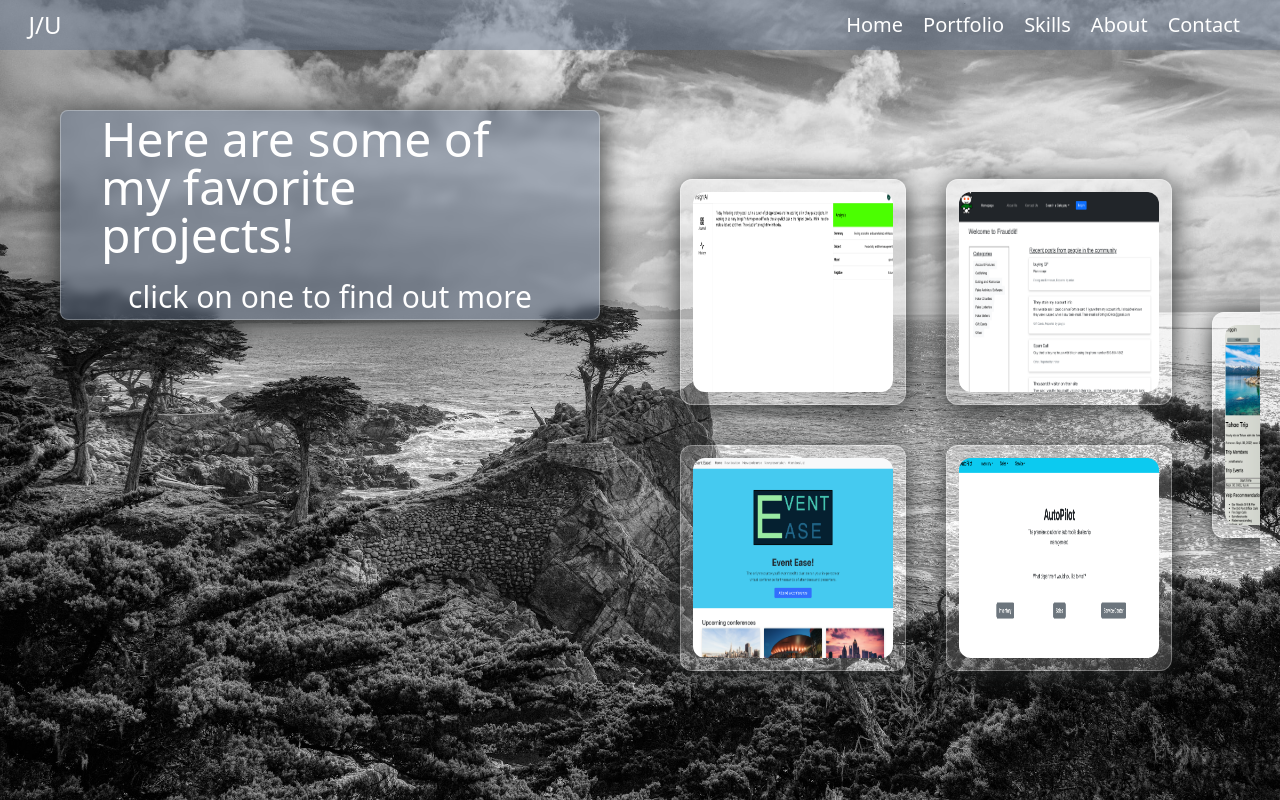
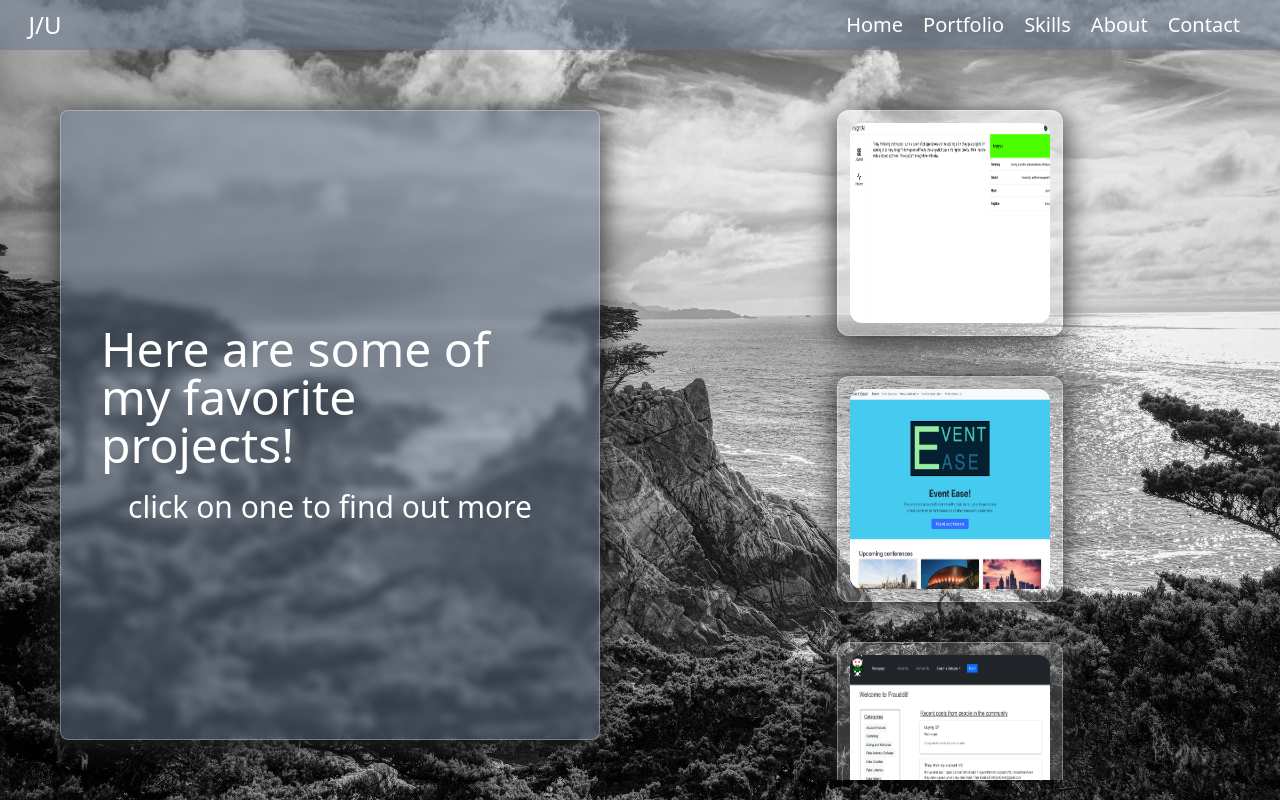
Before and after one commit to jduriu/portfolio, a Next.js app: page /portfolio in a window 1280 px wide. Built offline with nearby package versions, Linux system fonts and the light colour scheme.

Commit message:
resolve mobile responsive features, [WIP] tablet responsiveness

```diff
--- a/app/portfolio/page.tsx
+++ b/app/portfolio/page.tsx
@@ -23,16 +23,19 @@ export default function PortfolioPage() {
   return (
     <div className="h-full w-full">
       <div className="bg-pebblebeach bg-center bg-cover fixed top-0 w-full h-full" />
-      <div className="mt-[50px] fixed top-0 w-full h-[calc(100%-50px)] p-5 grid sm:grid-cols-4 grid-rows-4 sm:grid-rows-none overflow-y-scroll">
+      <div className="mt-[50px] fixed top-0 w-full h-[calc(100%-50px)] p-5
+        grid sm:grid-cols-4 grid-rows-4 sm:grid-rows-none overflow-y-scroll"
+      >
         <div
-          className={`${projectIsSelected ? "sm:col-span-3 sm:row-span-3 h-full" : "sm:col-span-2 row-span-1"}
-          sm:overflow-hidden sm:p-10
-          sm:h-full flex flex-wrap justify-center sm:items-center`}
+          className={`h-full flex flex-wrap justify-center sm:p-10 sm:items-center
+            ${projectIsSelected ? "row-span-3 sm:col-span-3 sm:overflow-hidden"
+            : "row-span-1 sm:row-span-3 sm:col-span-2"}
+          `}
         >
           <GlassPane
-            className={`${projectIsSelected ? "items-start justify-center h-full" : "items-center justify-center h-full"}
-            flex flex-col p-5
-            w-full rounded-lg backdrop-blur-sm sm:p-10 gap-5 sm:gap-10`}
+            className={`justify-center h-full flex flex-col p-5 w-full rounded-lg backdrop-blur-sm sm:p-10 gap-5 sm:gap-10
+              ${projectIsSelected ? "items-start" : "items-center"}
+            `}
             paneColor="bg-slate-500/50"
           >
               {projectIsSelected ? (
@@ -57,14 +60,20 @@ export default function PortfolioPage() {
           </GlassPane>
         </div>
         <div
-          className={`${projectIsSelected ? "sm:col-span-1" : "sm:col-span-2 row-span-3"}
-          overflow-hidden h-full w-full`}
+          className={`overflow-hidden h-full w-full
+            ${projectIsSelected ? "sm:col-span-1"
+            : "sm:col-span-2 row-span-3"}
+          `}
           >
-          <div className={`${projectIsSelected ? "w-full" : "h-full flex-col overflow-y-scroll"}
-          flex sm:p-10 p-5 gap-10 sm:justify-center sm:items-center
-          sm:flex-wrap sm:h-full sm:overflow-y-scroll overflow-x-scroll`}>
+          <div
+            className={`w-full flex p-5 gap-10 sm:p-10 sm:items-center
+              ${projectIsSelected ?
+              "sm:flex-wrap sm:h-full sm:overflow-y-scroll overflow-x-scroll"
+              :
+              "flex-col overflow-y-scroll h-full justify-start"}
+          `}>
             {portfolioData.map((project) => (
-              <GlassPane key={project.id} className="p-3 rounded-xl flex items-center gap-5 justify-between">
+              <GlassPane key={project.id} className="p-3 rounded-xl flex flex-col items-center justify-between gap-2">
                 <ProjectCard
                   project={project}
                   setSelectedId={setSelectedProjectIdx}
```
